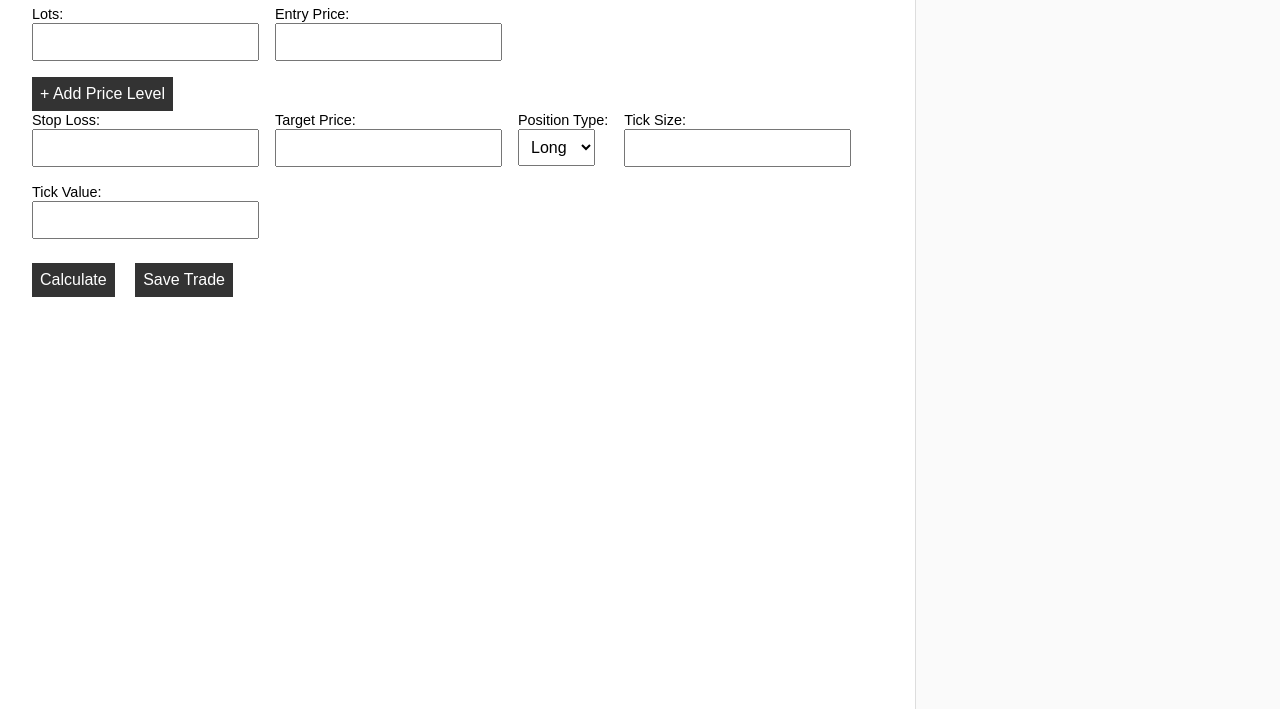
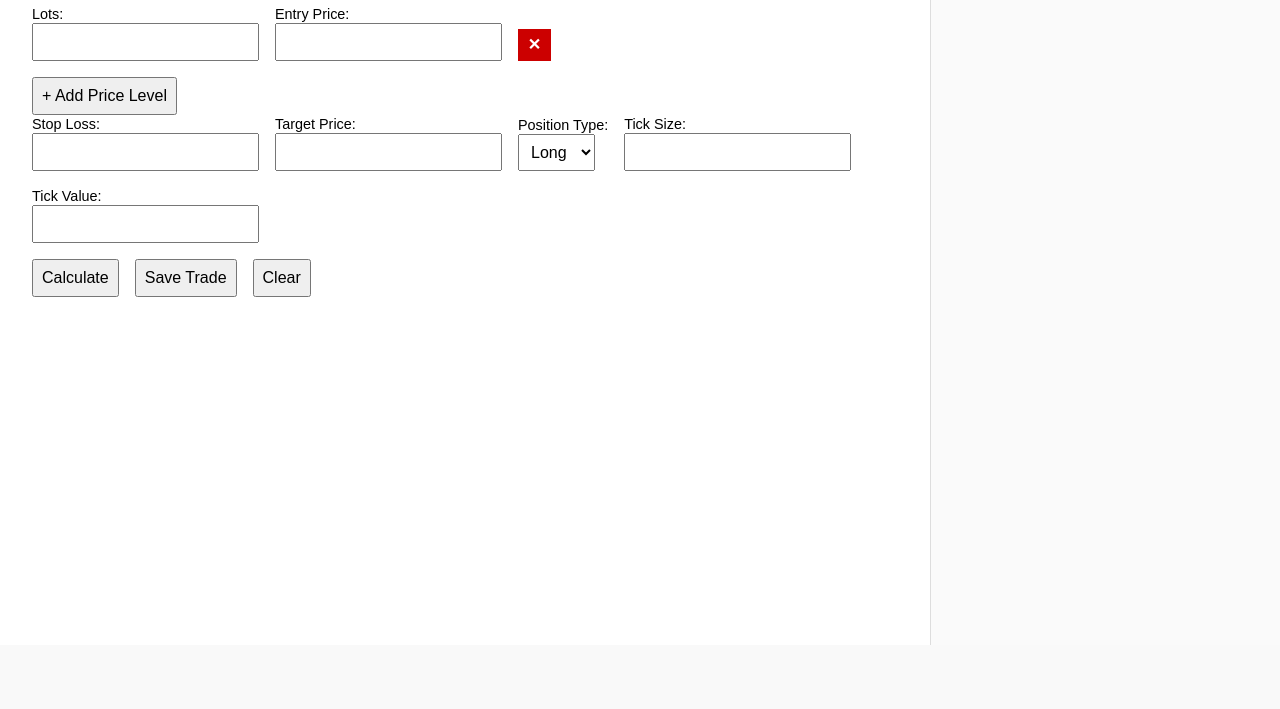
Before and after one commit to milanxchauhan/riskpilot, a plain HTML site: page index.html in a window 1280 px wide. Shown: the part 155-864 px from the top of the page. After the commit the page ends 800 px from the top, so only its background shows below. Drawn offline with Linux system fonts and the light colour scheme.

Commit message:
Update index.html

```diff
--- a/index.html
+++ b/index.html
@@ -3,8 +3,9 @@
 <head>
   <meta charset="UTF-8" />
   <meta name="viewport" content="width=device-width, initial-scale=1.0"/>
-  <title>Futures Risk & Reward Calculator</title>
+  <title>Risk & Reward Calculator</title>
   <style>
+    * { box-sizing: border-box; }
     body {
       font-family: sans-serif;
       margin: 0;
@@ -25,7 +26,8 @@
       border-left: 1px solid #ddd;
       padding: 2rem;
       background: #fafafa;
-      max-width: 300px;
+      max-width: 350px;
+      overflow-y: auto;
     }
 
     h2, h3 {
@@ -37,18 +39,12 @@
       gap: 1rem;
       margin-bottom: 0.5rem;
       flex-wrap: wrap;
+      align-items: flex-end;
     }
 
     input, select, button {
       padding: 0.5rem;
       font-size: 1rem;
-    }
-
-    button {
-      cursor: pointer;
-      background: #333;
-      color: white;
-      border: none;
     }
 
     .entry-rows {
@@ -72,11 +68,17 @@
       margin-bottom: 1rem;
       border-radius: 5px;
       background: white;
+      font-size: 0.9rem;
     }
 
     .trade-name {
       font-weight: bold;
       margin-bottom: 0.5rem;
+    }
+
+    .trade-entry {
+      font-family: monospace;
+      margin-bottom: 0.25rem;
     }
 
     .trade button {
@@ -85,8 +87,31 @@
       background: #444;
     }
 
+    .remove-btn {
+      background: #cc0000;
+      color: white;
+      border: none;
+      font-weight: bold;
+      padding: 0 0.6rem;
+      font-size: 1rem;
+      line-height: 1;
+      height: 2rem;
+      cursor: pointer;
+      margin-top: 1.5rem;
+    }
+
+    .control-buttons {
+      display: flex;
+      gap: 1rem;
+      margin-top: 1rem;
+    }
+
     label {
       font-size: 0.9rem;
+    }
+
+    .scroll {
+      overflow-x: auto;
     }
   </style>
 </head>
@@ -136,8 +161,11 @@
       </div>
     </div>
 
-    <button onclick="calculateRiskReward()" style="margin-top:1rem;">Calculate</button>
-    <button onclick="saveTrade()" style="margin-top:1rem; margin-left:1rem;">Save Trade</button>
+    <div class="control-buttons">
+      <button onclick="calculateRiskReward()">Calculate</button>
+      <button onclick="saveTrade()">Save Trade</button>
+      <button onclick="clearForm()">Clear</button>
+    </div>
 
     <div class="result" id="result"></div>
   </div>
@@ -163,17 +191,32 @@
           <label>Entry Price:</label><br/>
           <input type="number" step="any" class="entryPrice" value="${entryPrice}">
         </div>
+        <button class="remove-btn" onclick="removeRow(this)">✕</button>
         <div class="entry-results"></div>
       `;
       entryContainer.appendChild(row);
+    }
+
+    function removeRow(btn) {
+      btn.parentElement.remove();
+      calculateRiskReward();
     }
 
     function clearEntryRows() {
       entryContainer.innerHTML = '';
     }
 
-    // Initialize with 1 row
-    addEntryRow();
+    function clearForm() {
+      document.getElementById("tradeName").value = '';
+      document.getElementById("stopLoss").value = '';
+      document.getElementById("targetPrice").value = '';
+      document.getElementById("tickSize").value = '';
+      document.getElementById("tickValue").value = '';
+      document.getElementById("positionType").value = 'long';
+      clearEntryRows();
+      addEntryRow();
+      document.getElementById("result").innerHTML = '';
+    }
 
     function calculateRiskReward() {
       const stopLoss = parseFloat(document.getElementById("stopLoss").value);
@@ -212,8 +255,8 @@
           totalReward += reward;
 
           resultDiv.innerHTML = `
-            Risk: $${risk.toFixed(2)}<br/>
-            Reward: $${reward.toFixed(2)}<br/>
+            Risk: ₹${risk.toFixed(2)}<br/>
+            Reward: ₹${reward.toFixed(2)}<br/>
             Ticks to SL: ${ticksToSL.toFixed(2)} | Ticks to Target: ${ticksToTarget.toFixed(2)}
           `;
         } else {
@@ -224,8 +267,8 @@
       const ratio = totalRisk === 0 ? "N/A" : (totalReward / totalRisk).toFixed(2);
 
       document.getElementById("result").innerHTML = `
-        Total Risk: $${totalRisk.toFixed(2)}<br/>
-        Total Reward: $${totalReward.toFixed(2)}<br/>
+        Total Risk: ₹${totalRisk.toFixed(2)}<br/>
+        Total Reward: ₹${totalReward.toFixed(2)}<br/>
         Risk-Reward Ratio: ${ratio}
       `;
 
@@ -272,10 +315,18 @@
         const div = document.createElement("div");
         div.className = "trade";
 
+        const entriesHTML = trade.entries.map(e =>
+          `<div class="trade-entry">Lots: ${e.lots}, Entry: ${e.entryPrice}</div>`).join("");
+
         div.innerHTML = `
           <div class="trade-name">${trade.tradeName}</div>
-          <div>Risk: $${parseFloat(trade.results.totalRisk).toFixed(2)}</div>
-          <div>Reward: $${parseFloat(trade.results.totalReward).toFixed(2)}</div>
+          ${entriesHTML}
+          <div>Stop Loss: ${trade.stopLoss}</div>
+          <div>Target: ${trade.targetPrice}</div>
+          <div>Tick Size: ${trade.tickSize}, Tick Value: ${trade.tickValue}</div>
+          <div>Position: ${trade.positionType}</div>
+          <div>Risk: ₹${parseFloat(trade.results.totalRisk).toFixed(2)}</div>
+          <div>Reward: ₹${parseFloat(trade.results.totalReward).toFixed(2)}</div>
           <div>R:R = ${trade.results.ratio}</div>
           <button onclick='loadTrade("${trade.tradeName}")'>Load</button>
           <button onclick='deleteTrade("${trade.tradeName}")'>Delete</button>
@@ -309,7 +360,8 @@
       loadSavedTrades();
     }
 
-    // Load on page load
+    // Init
+    clearForm();
     loadSavedTrades();
   </script>
 </body>
```
